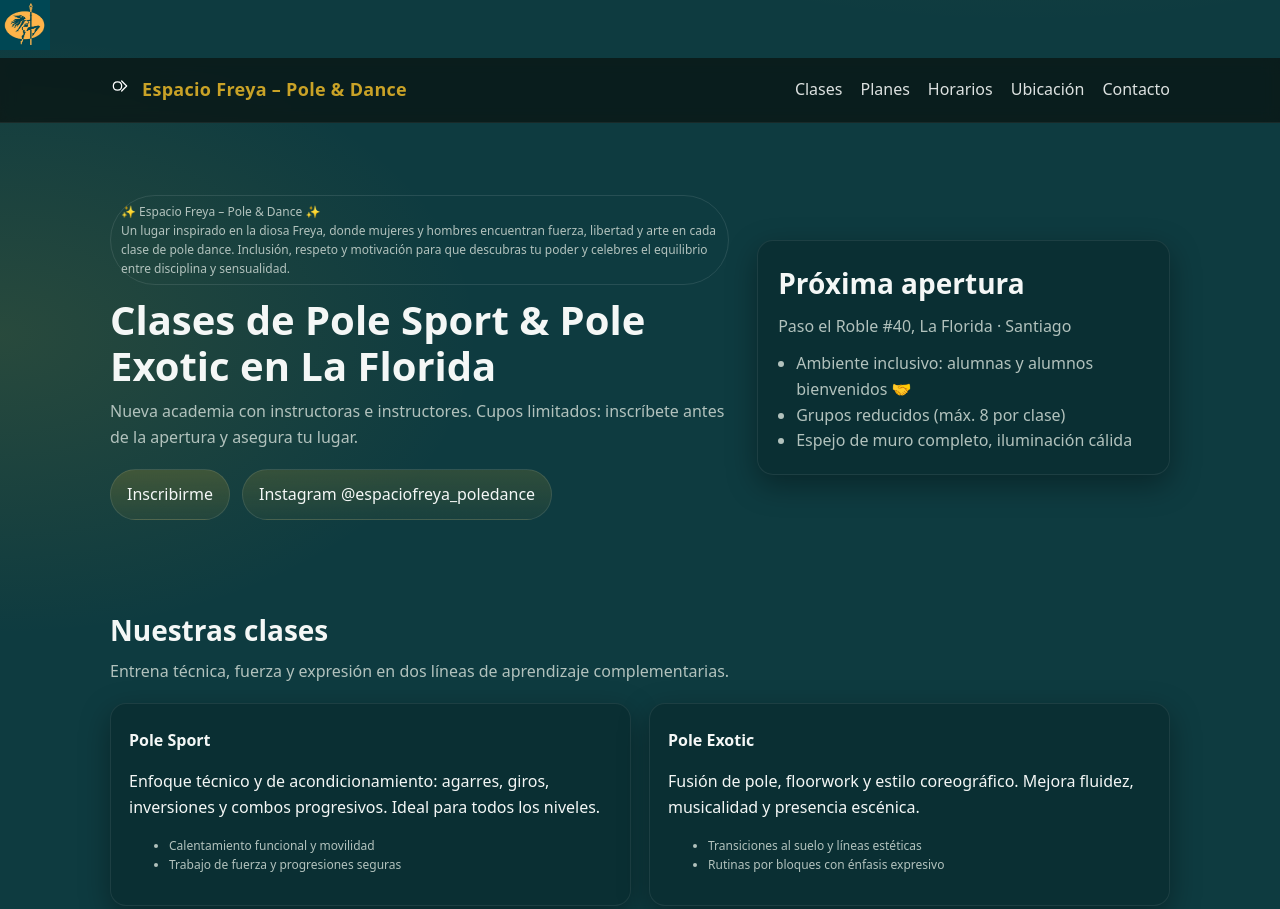
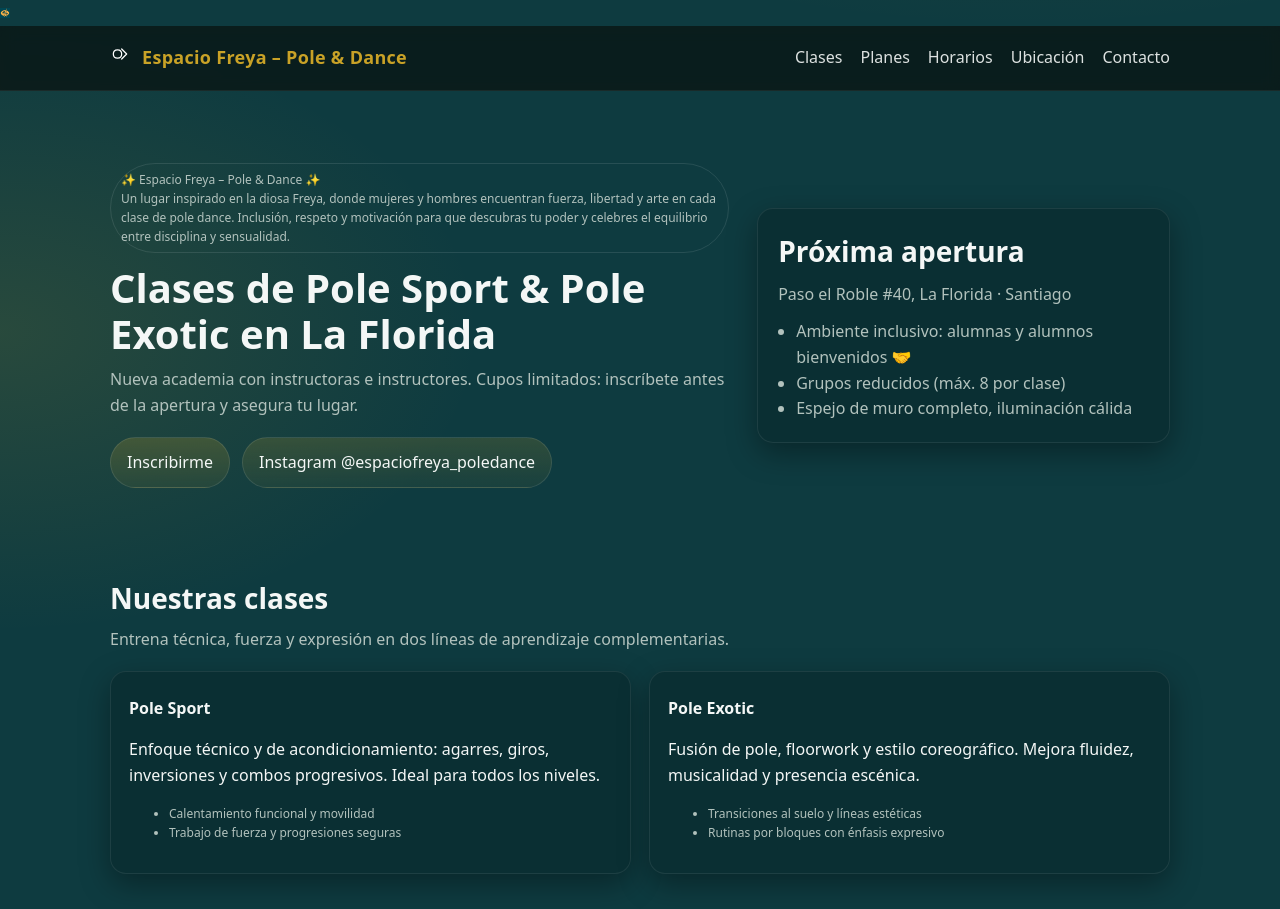
Before and after one commit to EspacioFreya/PoleDance, a plain HTML site: page index.html in a window 1280 px wide. Shown: the top 909 px of the page. Drawn offline with Linux system fonts and the light colour scheme.

Commit message:
Update index.html

```diff
--- a/index.html
+++ b/index.html
@@ -8,7 +8,7 @@
   <meta name="theme-color" content="#0e3b40" />
 
 
-<img src="https://github.com/EspacioFreya/PoleDance/blob/main/logo-freya.png" alt="Pequeña imagen" width="50" height="50">
+<img src="https://github.com/EspacioFreya/PoleDance/blob/main/logo-freya.png" alt="Pequeña imagen" width="10" height="10">
 
   <!-- Open Graph / SEO -->
   <meta property="og:title" content="Espacio Freya – Pole & Dance" />
```
